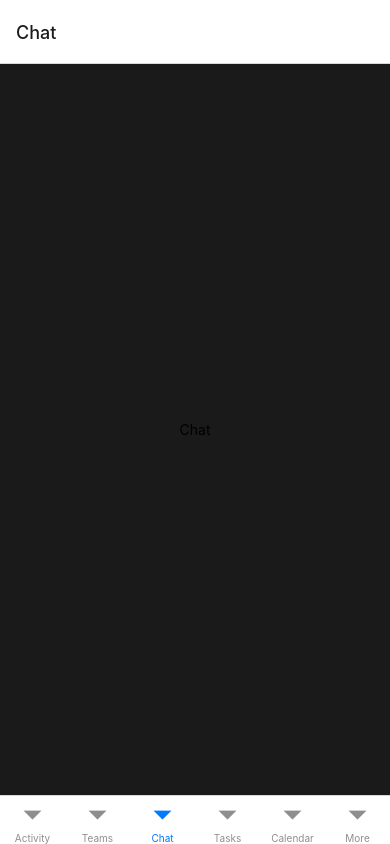
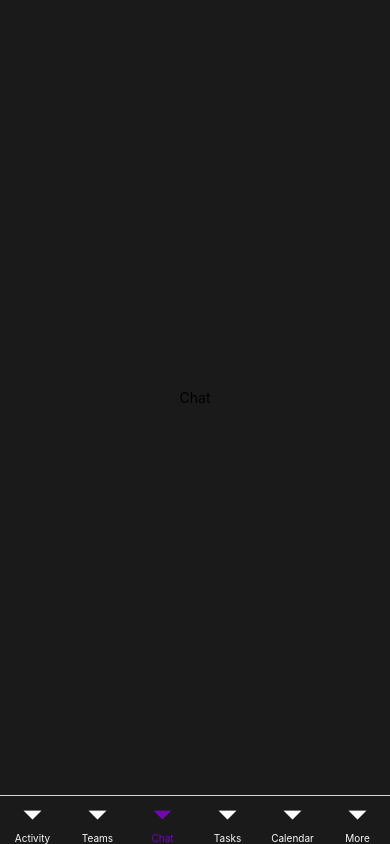
Before and after one commit to sagar-monga/react-native-pocs, a React Native app in the folder MultiNavigator/: screen / in a window 390 px wide. Built offline with nearby package versions, Linux system fonts and the light colour scheme.

Commit message:
Create basic tabs + color palette

```diff
--- a/MultiNavigator/src/navigation/AppEntry.tsx
+++ b/MultiNavigator/src/navigation/AppEntry.tsx
@@ -7,12 +7,21 @@ import Chat from './tabs/chat';
 import More from './tabs/more';
 import Tasks from './tabs/tasks';
 import Teams from './tabs/teams';
+import {Colors} from '@theme/colors';
 
 const Tab = createBottomTabNavigator();
 
 const AppEntry = () => {
   return (
-    <Tab.Navigator initialRouteName={ScreenRouter.Chat}>
+    <Tab.Navigator
+      initialRouteName={ScreenRouter.Chat}
+      screenOptions={{
+        headerShown: false,
+        tabBarInactiveTintColor: Colors.white,
+        tabBarInactiveBackgroundColor: Colors.black,
+        tabBarActiveTintColor: Colors.grape,
+        tabBarActiveBackgroundColor: Colors.black,
+      }}>
       <Tab.Screen name={ScreenRouter.Activity} component={Activity} />
       <Tab.Screen name={ScreenRouter.Teams} component={Teams} />
       <Tab.Screen name={ScreenRouter.Chat} component={Chat} />
--- a/MultiNavigator/src/navigation/tabs/activity/index.tsx
+++ b/MultiNavigator/src/navigation/tabs/activity/index.tsx
@@ -9,7 +9,7 @@ const Activity = () => {
         flex: 1,
         justifyContent: 'center',
         alignItems: 'center',
-        backgroundColor: Colors.darkGrey,
+        backgroundColor: Colors.black,
       }}>
       <Text>Activity</Text>
     </View>
--- a/MultiNavigator/src/navigation/tabs/calendar/index.tsx
+++ b/MultiNavigator/src/navigation/tabs/calendar/index.tsx
@@ -9,7 +9,7 @@ const Calendar = () => {
         flex: 1,
         justifyContent: 'center',
         alignItems: 'center',
-        backgroundColor: Colors.darkGrey,
+        backgroundColor: Colors.black,
       }}>
       <Text>Calendar</Text>
     </View>
--- a/MultiNavigator/src/navigation/tabs/chat/index.tsx
+++ b/MultiNavigator/src/navigation/tabs/chat/index.tsx
@@ -9,7 +9,7 @@ const Chat = () => {
         flex: 1,
         justifyContent: 'center',
         alignItems: 'center',
-        backgroundColor: Colors.darkGrey,
+        backgroundColor: Colors.black,
       }}>
       <Text>Chat</Text>
     </View>
--- /dev/null
+++ b/MultiNavigator/src/navigation/tabs/config.ts
@@ -0,0 +1 @@
+export const tabConfig = {}
--- a/MultiNavigator/src/navigation/tabs/more/index.tsx
+++ b/MultiNavigator/src/navigation/tabs/more/index.tsx
@@ -9,7 +9,7 @@ const More = () => {
         flex: 1,
         justifyContent: 'center',
         alignItems: 'center',
-        backgroundColor: Colors.darkGrey,
+        backgroundColor: Colors.black,
       }}>
       <Text>More</Text>
     </View>
--- a/MultiNavigator/src/navigation/tabs/tasks/index.tsx
+++ b/MultiNavigator/src/navigation/tabs/tasks/index.tsx
@@ -9,7 +9,7 @@ const Tasks = () => {
         flex: 1,
         justifyContent: 'center',
         alignItems: 'center',
-        backgroundColor: Colors.darkGrey,
+        backgroundColor: Colors.black,
       }}>
       <Text>Tasks</Text>
     </View>
--- a/MultiNavigator/src/navigation/tabs/teams/index.tsx
+++ b/MultiNavigator/src/navigation/tabs/teams/index.tsx
@@ -9,7 +9,7 @@ const Teams = () => {
         flex: 1,
         justifyContent: 'center',
         alignItems: 'center',
-        backgroundColor: Colors.darkGrey,
+        backgroundColor: Colors.black,
       }}>
       <Text>Teams</Text>
     </View>
--- a/MultiNavigator/src/theme/colors.ts
+++ b/MultiNavigator/src/theme/colors.ts
@@ -1,3 +1,7 @@
 export const Colors = {
-    darkGrey: '#1a1a1a',
+  black: '#1a1a1a', // primary
+  grape: '#6f08af', // secondary
+  white: '#fbfbfb', // text
+  bittersweet: '#f26157', // tertiary
+  goldenRod: '#9d8420', //
 };
```
